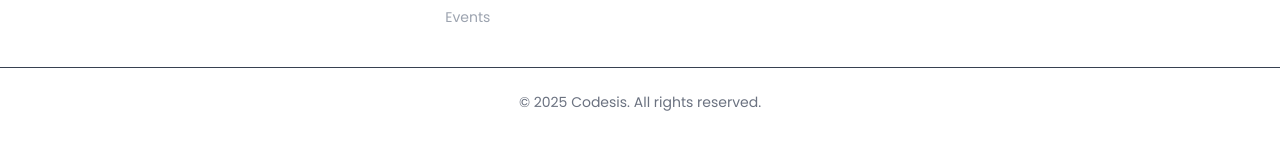
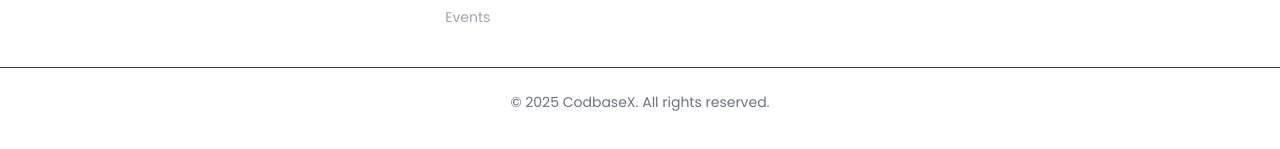
Before and after one commit to aryanchauhan1234/codbaseX, a React (Vite) app in the folder frontend/: page /login in a window 1280 px wide. Shown: the part 1012-1161 px from the top of the page. Built offline with nearby package versions, Linux system fonts and the light colour scheme; no server answers.

Commit message:
Update Footer.jsx

```diff
--- a/frontend/src/components/Footer.jsx
+++ b/frontend/src/components/Footer.jsx
@@ -37,7 +37,7 @@ const Footer = () => {
       </div>
 
       <div className="mt-10 border-t border-gray-700 pt-6 text-center text-gray-500 text-sm">
-        © {new Date().getFullYear()} Codesis. All rights reserved.
+        © {new Date().getFullYear()} CodbaseX. All rights reserved.
       </div>
     </footer>
   );
```
